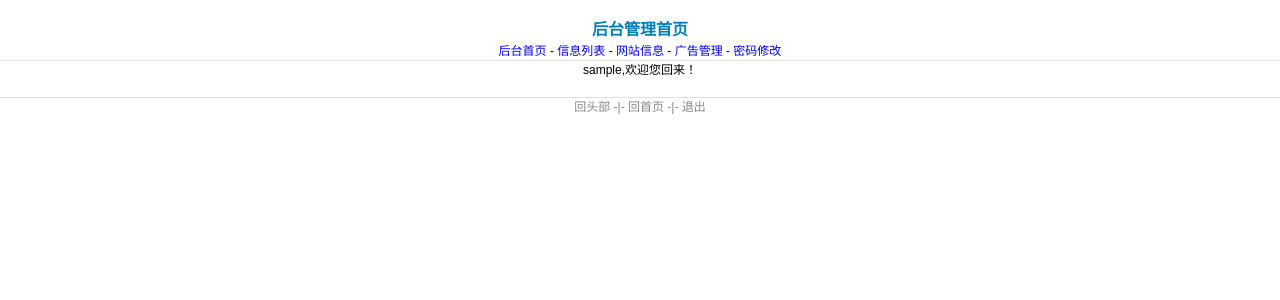
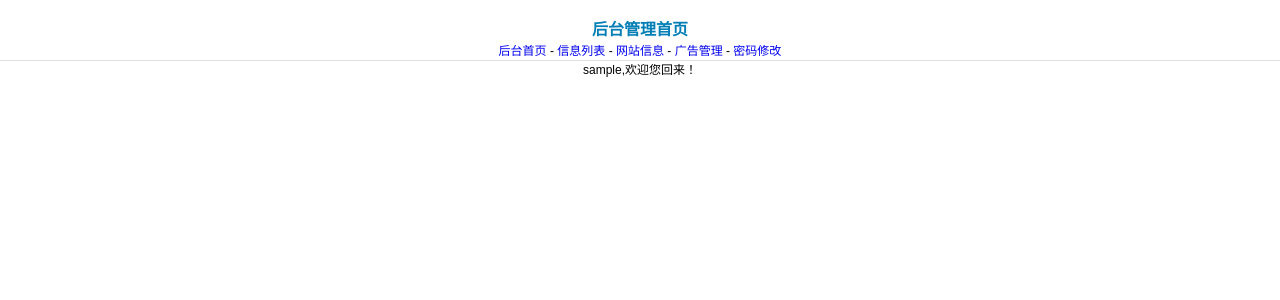
Before and after one commit to 2701150216/shiwuzhaoling, a PHP site: page /admin/index.php in a window 1280 px wide. Shown: the top 300 px of the page. Run offline with PHP 8.4, Linux system fonts and the light colour scheme; the visitor is signed in with stand-in values (Sample User, id 1).

Commit message:
Update index.php

```diff
--- a/admin/index.php
+++ b/admin/index.php
@@ -1,6 +1,6 @@
 <?php
 
-#管理 - 首页
+
 
 session_start();
 include_once '../inc/conn.php';
@@ -28,13 +28,6 @@ if ($_SESSION['admin'] == "OK") {
             mysql_close();
             ?>
         </div>
-        <!-- 页脚-版权信息-Start  -->
-        <div id="footer" >
-            ﻿<p id="hr"></p>
-            <?php
-            include_once 'foot.php'; //插入foot.php页脚信息
-            ?>
-        </div>
-        <!-- 页脚-版权信息-End  -->
+
     </body>
 </html>
```
